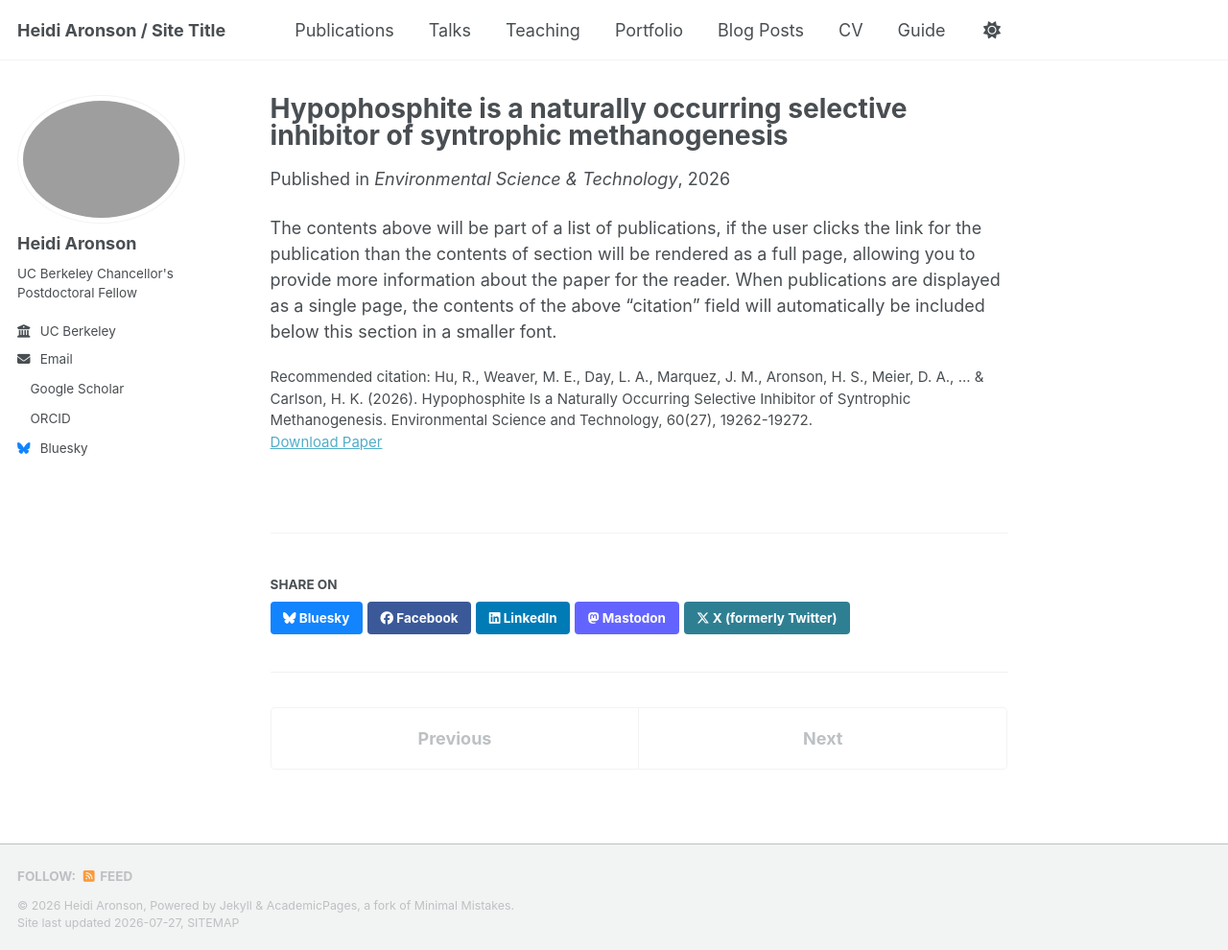
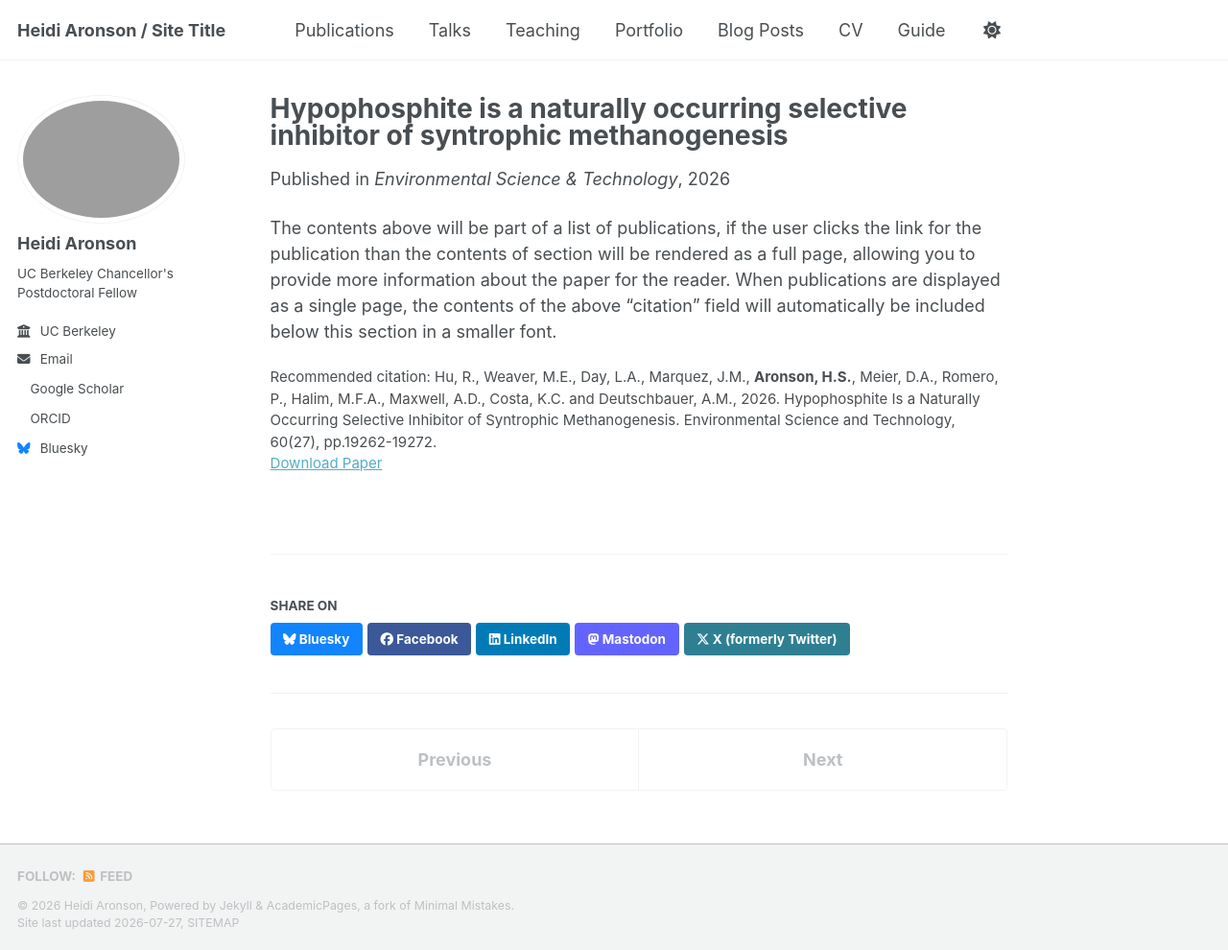
Before and after one commit to heidiaronson/heidiaronson.github.io, a Jekyll site: the page built from _publications/2026-05-27-hypophosphite-is-a-naturally-occurring-selective-inhibitor-of-syntrophic-methanogenesis.md, in a window 1280 px wide and 990 px high. Shown: the whole window at 96% size. Built offline with Jekyll 4.4.1, drawn with Linux system fonts in a browser that asks for light colours; a style sheet for code colours, icons or effects is not loaded.

Commit message:
Update 2026-05-27-hypophosphite-is-a-naturally-occurring-selective-inhibitor-of-syntrophic-methanogenesis.md

```diff
--- a/_publications/2026-05-27-hypophosphite-is-a-naturally-occurring-selective-inhibitor-of-syntrophic-methanogenesis.md
+++ b/_publications/2026-05-27-hypophosphite-is-a-naturally-occurring-selective-inhibitor-of-syntrophic-methanogenesis.md
@@ -7,6 +7,6 @@ excerpt: 'This paper is about the number 1. The number 2 is left for future work
 date: 2026-05-27
 venue: 'Environmental Science & Technology'
 paperurl: 'files/hypophosphite-is-a-naturally-occurring-selective-inhibitor-of-syntrophic-methanogenesis.pdf'
-citation: 'Hu, R., Weaver, M. E., Day, L. A., Marquez, J. M., Aronson, H. S., Meier, D. A., ... & Carlson, H. K. (2026). Hypophosphite Is a Naturally Occurring Selective Inhibitor of Syntrophic Methanogenesis. Environmental Science and Technology, 60(27), 19262-19272.'
+citation: 'Hu, R., Weaver, M.E., Day, L.A., Marquez, J.M., <b>Aronson, H.S.</b>, Meier, D.A., Romero, P., Halim, M.F.A., Maxwell, A.D., Costa, K.C. and Deutschbauer, A.M., 2026. Hypophosphite Is a Naturally Occurring Selective Inhibitor of Syntrophic Methanogenesis. Environmental Science and Technology, 60(27), pp.19262-19272.'
 ---
 The contents above will be part of a list of publications, if the user clicks the link for the publication than the contents of section will be rendered as a full page, allowing you to provide more information about the paper for the reader. When publications are displayed as a single page, the contents of the above "citation" field will automatically be included below this section in a smaller font.
```
